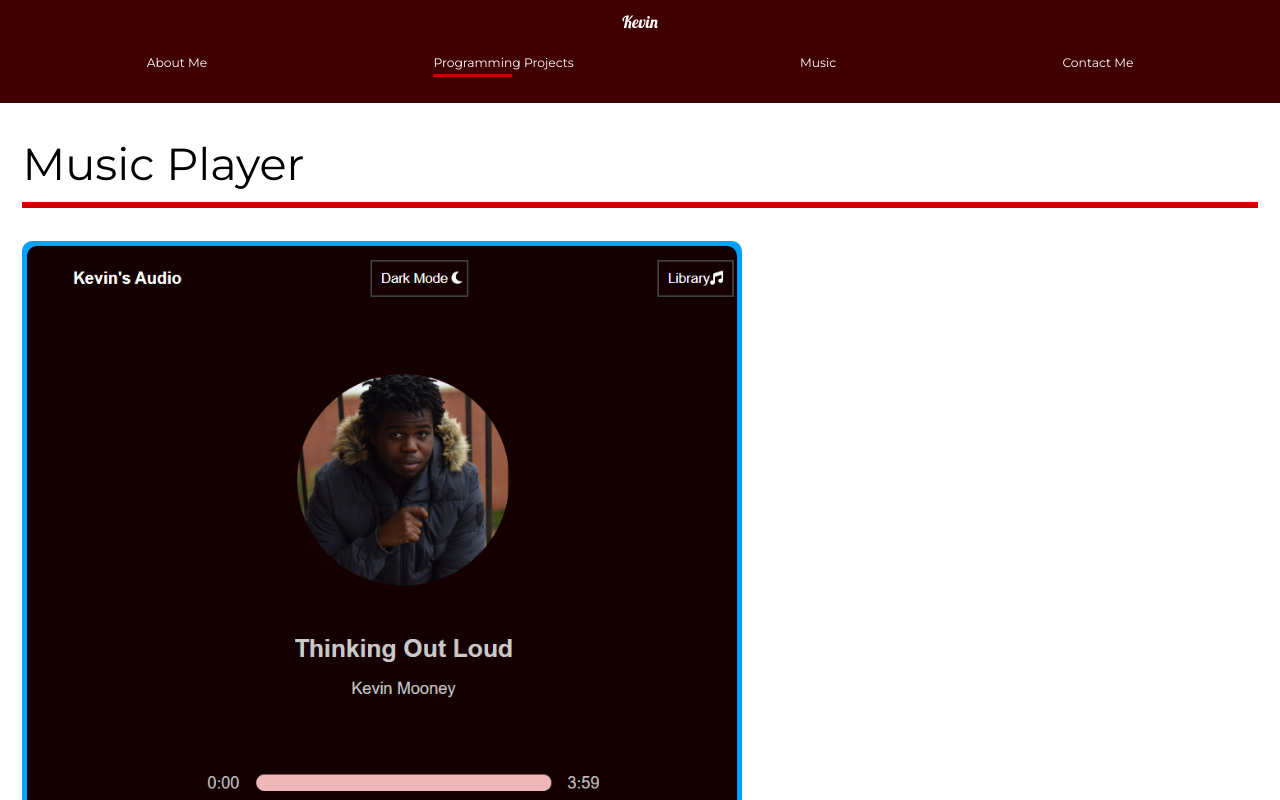
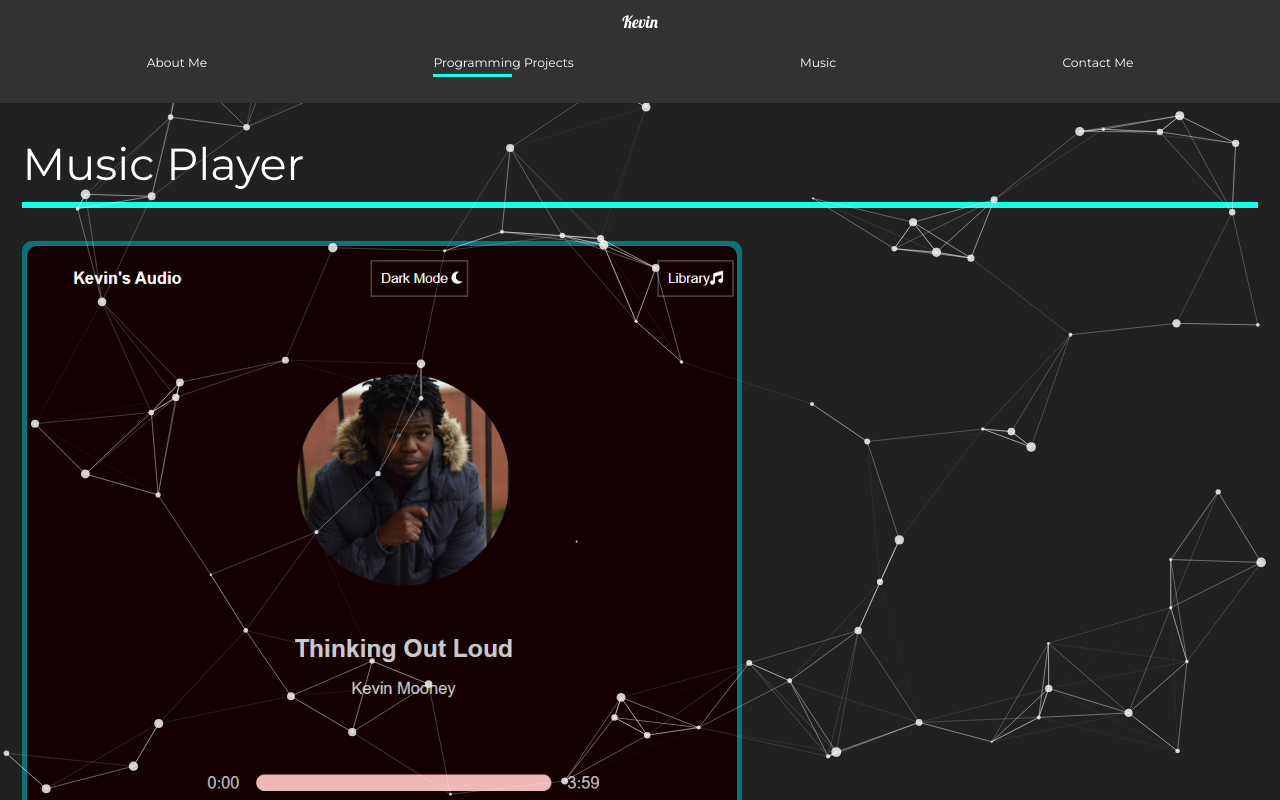
Before and after one commit to kmooney225/Profile-Website-MERN, a React (Create React App) app: page /ProgrammingProjects in a window 1280 px wide. Shown: the top 800 px of the page. Built offline with nearby package versions, Linux system fonts and the light colour scheme.

Commit message:
added particles background

```diff
--- a/package.json
+++ b/package.json
@@ -12,7 +12,9 @@
     "react-intersection-observer": "^9.4.0",
     "react-router-dom": "^6.3.0",
     "react-scripts": "5.0.1",
+    "react-tsparticles": "^2.3.3",
     "styled-components": "^5.3.5",
+    "tsparticles": "^2.3.4",
     "web-vitals": "^2.1.4"
   },
   "scripts": {
--- a/src/App.js
+++ b/src/App.js
@@ -14,6 +14,7 @@ function App() {
   return (
     <div className="App">
       <GlobalStyle />
+
 
       <Nav />
       <AnimatePresence exitBeforeEnter>
--- a/src/components/GloabalStyle.js
+++ b/src/components/GloabalStyle.js
@@ -15,7 +15,7 @@ const GlobalStyle = createGlobalStyle`
     }
 
     body{
-        background: #150000;
+        background: #212121;
         font-family: 'Montserrat', sans-serif;
         overflow-x: hidden;
     }
@@ -24,17 +24,19 @@ const GlobalStyle = createGlobalStyle`
         font-size: 1.1rem;
         cursor: pointer;
         padding: 1rem 2rem;
-        border: 3px solid #cc0000;
+        border: 3px solid #14ffec;
         background: transparent;
         color: white;
         transition: all 0.5s ease;
         font-family: 'Montserrat', sans-serif;
         &:hover{
-            background-color: #cc0000;
+            background-color: #0d7377;
             color: white;
         }
     }
+
     h2{
+        color: white;
         font-weight: lighter;
         font-size: 4rem;
     }
--- a/src/components/Nav.js
+++ b/src/components/Nav.js
@@ -59,7 +59,7 @@ const StyledNav = styled.nav`
     justify-content: space-between;
     align-items: center;
     padding: 1rem 10rem;
-    background: #400000;
+    background: #323232;
     position: sticky;
     top: 0;
     z-index: 10;
@@ -100,7 +100,7 @@ const StyledNav = styled.nav`
 
 const Line = styled(motion.div)`
     height: 0.3rem;
-    background: #cc0000;
+    background: #14ffec;
     position: absolute;
     bottom: -50%;
     @media (max-width: 1300px){
--- /dev/null
+++ b/src/components/Particle.js
@@ -0,0 +1,104 @@
+import { useCallback } from "react";
+import { Particles } from "react-tsparticles";
+import { loadFull } from "tsparticles";
+import styled from "styled-components";
+
+
+const Particle = () => {
+    const particlesInit = useCallback(async (engine) => {
+        console.log(engine);
+        // you can initiate the tsParticles instance (engine) here, adding custom shapes or presets
+        // this loads the tsparticles package bundle, it's the easiest method for getting everything ready
+        // starting from v2 you can add only the features you need reducing the bundle size
+        await loadFull(engine);
+    }, []);
+
+    const particlesLoaded = useCallback(async (container) => {
+        await console.log(container);
+    }, []);
+    return(
+        <StyledDiv>
+          <Particles
+      id="tsparticles"
+      init={particlesInit}
+      loaded={particlesLoaded}
+      options={{
+        background: {
+          color: {
+            value: "Transparent",
+          },
+        },
+        interactivity: {
+          events: {
+            onClick: {
+              enable: true,
+              mode: "push",
+            },
+            onHover: {
+              enable: true,
+              mode: "repulse",
+            },
+            resize: true,
+          },
+          modes: {
+            push: {
+              quantity: 1,
+            },
+            repulse: {
+              distance: 100,
+              duration: 0.8,
+            },
+          },
+        },
+        particles: {
+          color: {
+            value: "#ffffff",
+          },
+          links: {
+            color: "#ffffff",
+            distance: 150,
+            enable: true,
+            opacity: 0.5,
+            width: 1,
+          },
+          collisions: {
+            enable: true,
+          },
+          move: {
+            directions: "none",
+            enable: true,
+            outModes: {
+              default: "bounce",
+            },
+            random: false,
+            straight: false,
+          },
+          number: {
+            density: {
+              enable: true,
+              area: 800,
+            },
+            value: 80,
+          },
+          opacity: {
+            value: 0.8,
+          },
+          shape: {
+            type: "circle",
+          },
+          size: {
+            value: { min: 1, max: 5 },
+          },
+        },
+        detectRetina: true,
+      }}
+    />
+      </StyledDiv>
+    )
+}
+
+const StyledDiv = styled.div`
+    z-index: 2;
+`
+
+export default Particle;
--- a/src/pages/ContactMe.js
+++ b/src/pages/ContactMe.js
@@ -11,7 +11,7 @@ const ContactMe = () => {
         variants={pageAnimation}
         initial="hidden"
         animate="show"
-        style={{background: "#fff"}}>
+        >
             <Title>
                 <motion.h2 variants={{titleAnim}}>
                     Get in Touch!
@@ -40,7 +40,7 @@ const ContactMe = () => {
 
 const ContactStyle = styled(motion.div)`
     padding: 5rem 10rem;
-    color: #150000;
+    color:  white;
     min-height: 90vh;
     @media (max-width: 1500px){
             padding: 2rem;
@@ -49,7 +49,7 @@ const ContactStyle = styled(motion.div)`
 `
 const Title = styled.div`
     margin-bottom: 4rem;
-    color: black;
+    color: white;
     @media (max-width: 1500px){
             margin-top: 5rem;
         }
@@ -60,7 +60,7 @@ const Circle = styled.div`
     border-radius: 50%;
     width: 3rem;
     height: 3rem;
-    background: #150000;
+    background: white;
 `
 
 const Social = styled(motion.div)`
--- a/src/pages/ProgrammingProjects.js
+++ b/src/pages/ProgrammingProjects.js
@@ -1,4 +1,3 @@
-import React from "react";
 import styled from "styled-components";
 import { Link } from "react-router-dom";
 import musicPlayerPic from '../image/music-player.png';
@@ -14,18 +13,20 @@ import { pageAnimation,
 } from "../animation"
 import { useScroll } from "../components/useScroll";
 import ScrollTop from "../components/ScrollTop";
-
+import Particle from "../components/Particle";
 
 const ProgrammingProjects = () => {
     const [element, controls] = useScroll();
     const [element2, controls2] = useScroll();
     return(
+
         <Projects
         exit="exit"
         variants={pageAnimation}
         initial="hidden"
         animate="show"
-        style={{background: "#fff"}}>
+        >
+            <StyledDiv>
               <motion.div variants={frameTransContainer}>
                     <Frame1 variants={frameTrans}></Frame1>
                     <Frame2 variants={frameTrans}></Frame2>
@@ -59,8 +60,11 @@ const ProgrammingProjects = () => {
                     </div>
                     </Link>
                 </Example>
+                </StyledDiv>
                 <ScrollTop />
+            <Particle />
         </Projects>
+
     )
 }
 
@@ -75,16 +79,20 @@ const Projects = styled(motion.div)`
             padding: 2rem 2rem;
         }
 `
+const StyledDiv = styled.div`
+    z-index = 10;
+`
 
 const Example = styled(motion.div)`
     padding-bottom: 10rem;
+    z-index: 3;
     .line{
         height: 0.5rem;
-        background: #cc0000;
+        background: #14ffec;
         margin-bottom: 3rem;
     }
     .container{
-        background: #00a2ff;
+        background: #0d7377;
         padding: 5px;
         border-radius: 10px;
         width: 90vh;
@@ -105,6 +113,8 @@ const Example = styled(motion.div)`
             }
         }
 `
+
+
 
 const Frame1 = styled(motion.div)`
     position: fixed;
```
Also changed, not shown: 1 other file (tests, documents, lock files or other folders). Lines whose indentation alone changed are shown as unchanged.
